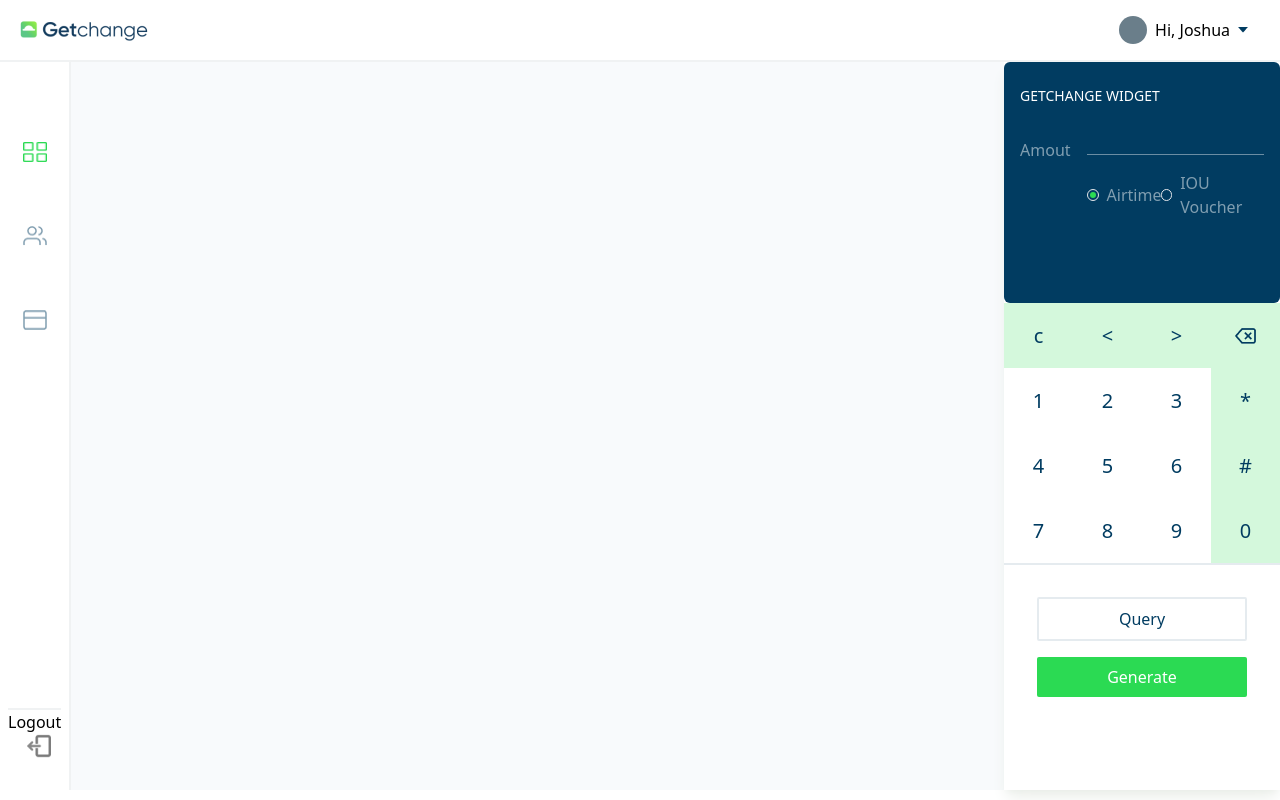
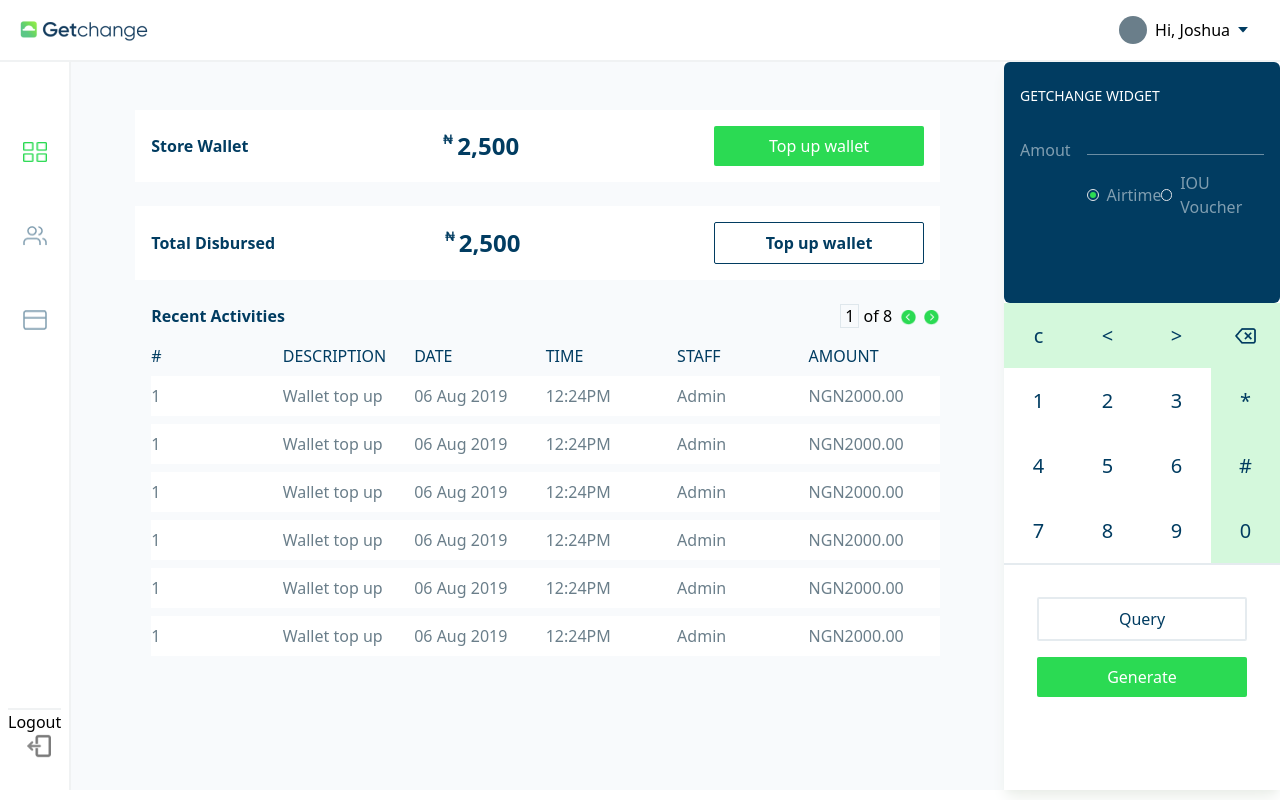
Before and after one commit to Shadrackssien/getchange-app, a Vue app: page /home in a window 1280 px wide. Built offline with nearby package versions, Linux system fonts and the light colour scheme.

Commit message:
Homepage completed

```diff
--- a/src/components/Onboard.vue
+++ b/src/components/Onboard.vue
@@ -24,7 +24,7 @@ export default {
     </p>
 
     <div class="pb-12 pt-4">
-      <RouterLink to="/">
+      <RouterLink to="/home">
         <button
           type="submit"
           class="flex items-center gap-2 bg-primary text-base font-semibold rounded-[4px] text-white py-2 px-12"
--- a/src/layouts/DashboardLayout.vue
+++ b/src/layouts/DashboardLayout.vue
@@ -49,7 +49,7 @@ export default {
       </div>
 
       <!-- MainPage -->
-      <div class="w-full flex flex-col bg-slate-50 h-full p-16">
+      <div class="w-full flex flex-col bg-slate-50 h-full px-16 py-12">
         <div class="flex-1">
           <slot />
         </div>
--- a/src/pages/HomePage.vue
+++ b/src/pages/HomePage.vue
@@ -1,9 +1,114 @@
 <script>
-export default {};
+import naira from "../assets/icons/naira.png";
+import arrowLeft from "../assets/icons/arrow-left.png";
+import arrowRight from "../assets/icons/arrow-right.png";
+
+export default {
+  data() {
+    return {
+      naira,
+      arrowLeft,
+      arrowRight,
+    };
+  },
+};
 </script>
 
 <template>
-  <div>
-    <h1 class="">Welcome to the home page</h1>
+  <div class="space-y-6">
+    <div class="flex items-center bg-white p-4 text-[#013C61] justify-between">
+      <p class="font-semibold">Store Wallet</p>
+      <div class="flex space-x-1">
+        <img class="w-2.5 h-2.5 mt-1" :src="naira" alt="naira icon" />
+        <p class="font-semibold text-2xl">2,500</p>
+      </div>
+      <button class="bg-[#2BDA53] w-[210px] py-2 text-white rounded-sm">
+        Top up wallet
+      </button>
+    </div>
+
+    <div class="flex items-center bg-white p-4 text-[#013C61] justify-between">
+      <p class="font-semibold">Total Disbursed</p>
+      <div class="flex space-x-1 pr-6">
+        <img class="w-2.5 h-2.5 mt-1" :src="naira" alt="naira icon" />
+        <p class="font-semibold text-2xl">2,500</p>
+      </div>
+      <button
+        class="bg-transparent w-[210px] py-2 font-semibold border border-[#013C61] text-[#013C61] rounded-sm"
+      >
+        Top up wallet
+      </button>
+    </div>
+
+    <!-- Recent Activities -->
+    <div class="space-y-4">
+      <div class="flex justify-between">
+        <p class="px-4 text-[#013C61] font-semibold">Recent Activities</p>
+        <div class="flex items-center justify-center gap-2">
+          <p><span class="border border-[#013C611A] px-1">1</span> of 8</p>
+          <img class="w-4 h-4 mt-1" :src="arrowLeft" alt="arrow icon" />
+          <img class="w-4 h-4 mt-1" :src="arrowRight" alt="arrow icon" />
+        </div>
+      </div>
+
+      <div class="pl-4 space-y-2">
+        <div class="w-full text-[#013C61] grid grid-cols-6">
+          <p>#</p>
+          <p class="mr-8">DESCRIPTION</p>
+          <p>DATE</p>
+          <p>TIME</p>
+          <p>STAFF</p>
+          <p>AMOUNT</p>
+        </div>
+        <div class="w-full text-[#6A7E8A] grid grid-cols-6 py-2 bg-white">
+          <p>1</p>
+          <p>Wallet top up</p>
+          <p>06 Aug 2019</p>
+          <p>12:24PM</p>
+          <p>Admin</p>
+          <p>NGN2000.00</p>
+        </div>
+        <div class="w-full text-[#6A7E8A] grid grid-cols-6 py-2 bg-white">
+          <p>1</p>
+          <p>Wallet top up</p>
+          <p>06 Aug 2019</p>
+          <p>12:24PM</p>
+          <p>Admin</p>
+          <p>NGN2000.00</p>
+        </div>
+        <div class="w-full text-[#6A7E8A] grid grid-cols-6 py-2 bg-white">
+          <p>1</p>
+          <p>Wallet top up</p>
+          <p>06 Aug 2019</p>
+          <p>12:24PM</p>
+          <p>Admin</p>
+          <p>NGN2000.00</p>
+        </div>
+        <div class="w-full text-[#6A7E8A] grid grid-cols-6 py-2 bg-white">
+          <p>1</p>
+          <p>Wallet top up</p>
+          <p>06 Aug 2019</p>
+          <p>12:24PM</p>
+          <p>Admin</p>
+          <p>NGN2000.00</p>
+        </div>
+        <div class="w-full text-[#6A7E8A] grid grid-cols-6 py-2 bg-white">
+          <p>1</p>
+          <p>Wallet top up</p>
+          <p>06 Aug 2019</p>
+          <p>12:24PM</p>
+          <p>Admin</p>
+          <p>NGN2000.00</p>
+        </div>
+        <div class="w-full text-[#6A7E8A] grid grid-cols-6 py-2 bg-white">
+          <p>1</p>
+          <p>Wallet top up</p>
+          <p>06 Aug 2019</p>
+          <p>12:24PM</p>
+          <p>Admin</p>
+          <p>NGN2000.00</p>
+        </div>
+      </div>
+    </div>
   </div>
 </template>
--- a/src/router/index.js
+++ b/src/router/index.js
@@ -6,13 +6,13 @@ const router = createRouter({
   history: createWebHistory(import.meta.env.BASE_URL),
   routes: [
     {
-      path: "/",
+      path: "/home",
       name: "HomePage",
       component: HomePage,
       meta: { layout: "DashboardLayout" },
     },
     {
-      path: "/auth",
+      path: "/",
       name: "auth",
       component: AuthPage,
       meta: { layout: "AuthLayout" },
```
